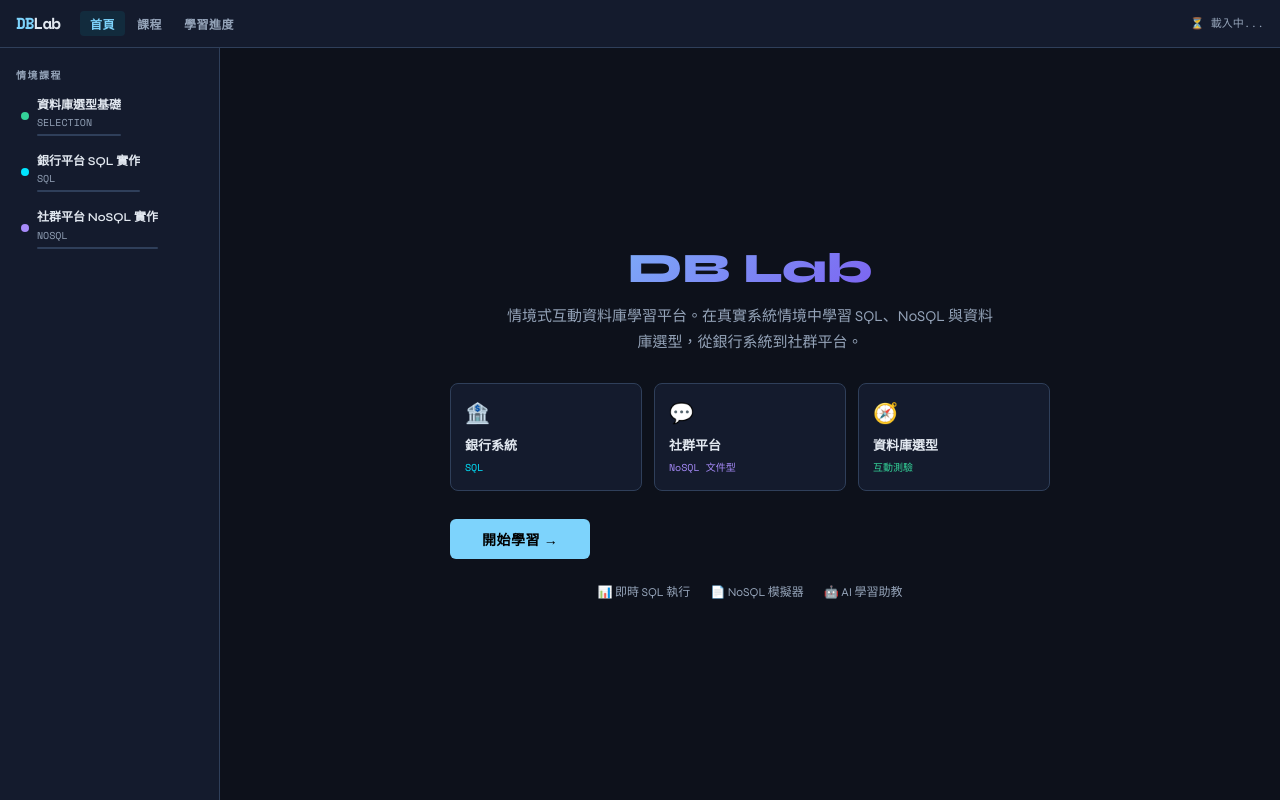
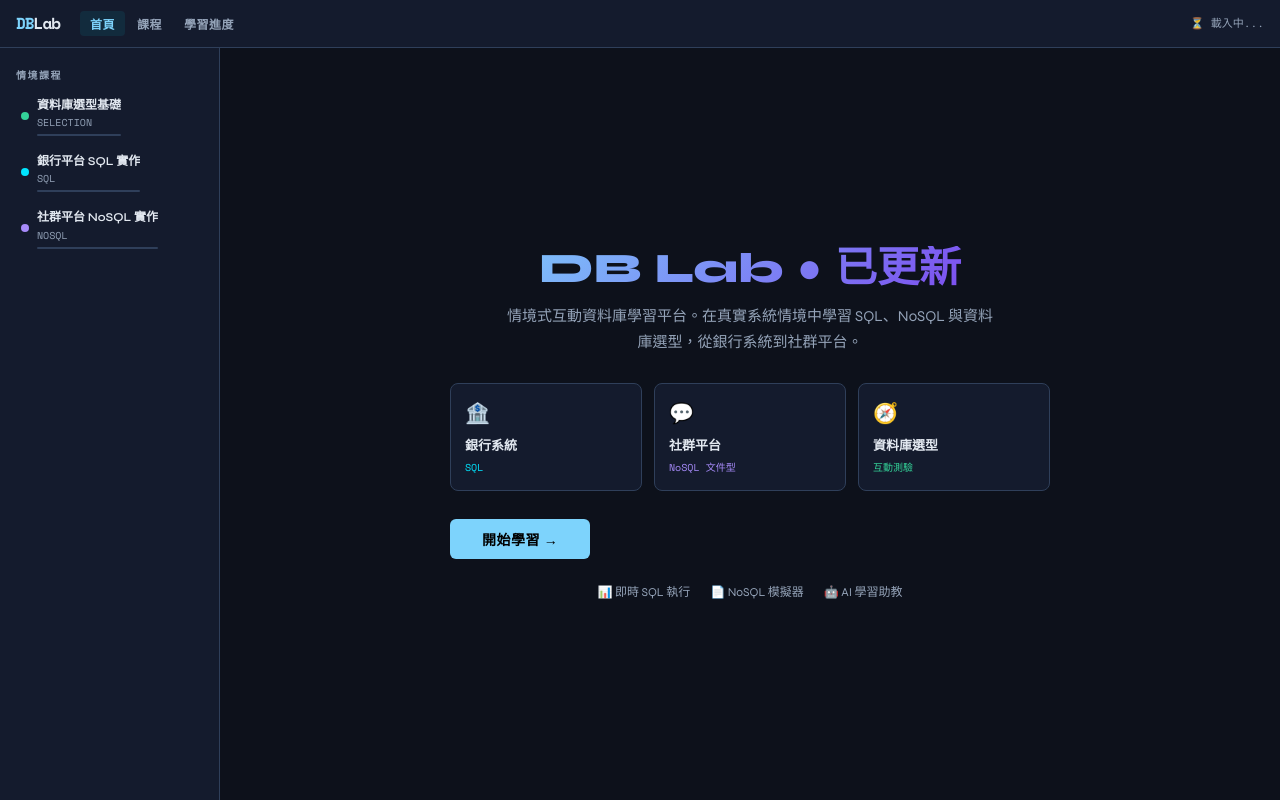
Before and after one commit to timothychen24/Database-UI, a React (Vite) app: page / in a window 1280 px wide. Built offline with nearby package versions, Linux system fonts and the light colour scheme.

Commit message:
Auto commit: 2026-05-25T19:29:53.504Z

```diff
--- a/src/DBLab.jsx
+++ b/src/DBLab.jsx
@@ -1837,7 +1837,7 @@ function HomePage({ onStart, onCourse }) {
   return (
     <div className="home-page">
       <div style={{ maxWidth: 600, width: "100%" }}>
-        <div className="hero-title">DB Lab</div>
+        <div className="hero-title">DB Lab <span style={{ color: '#facc15' }}>● 已更新</span></div>
         <p className="hero-sub">
           情境式互動資料庫學習平台。在真實系統情境中學習 SQL、NoSQL 與資料庫選型，從銀行系統到社群平台。
         </p>
```
